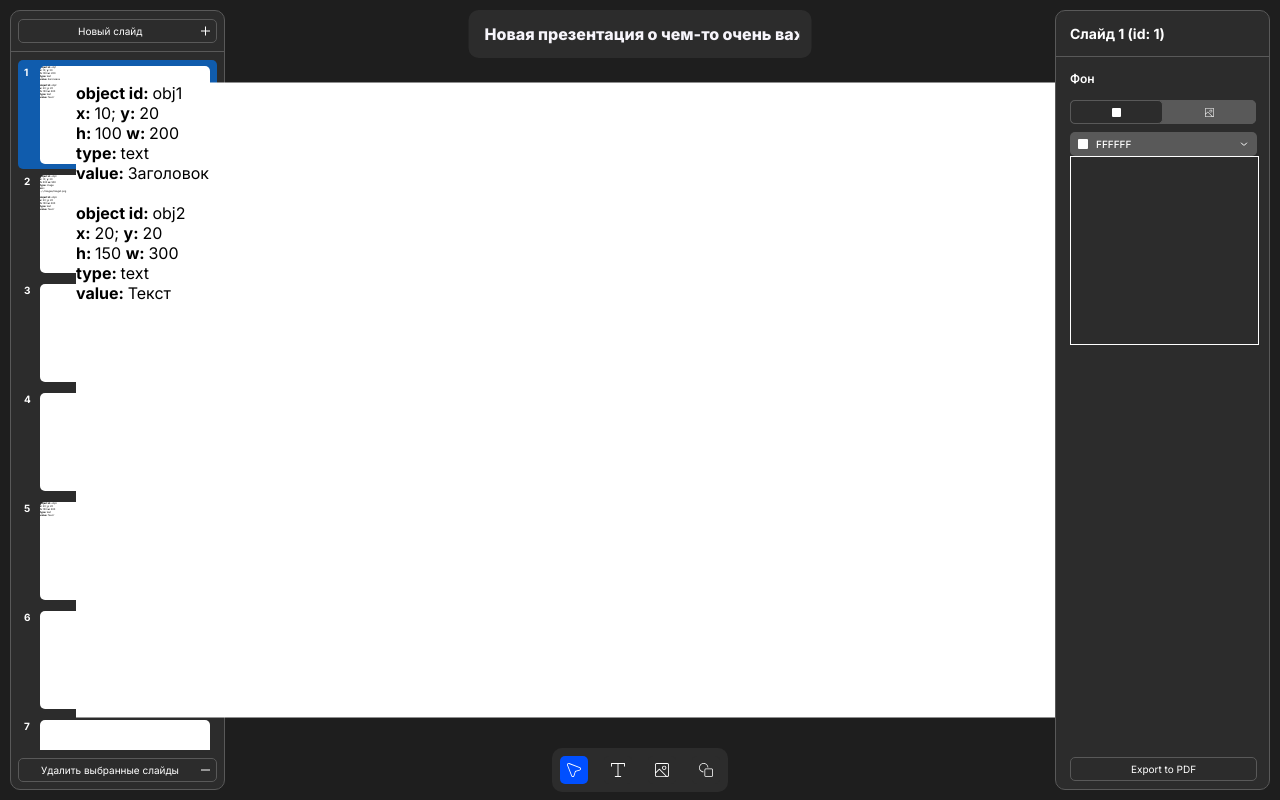
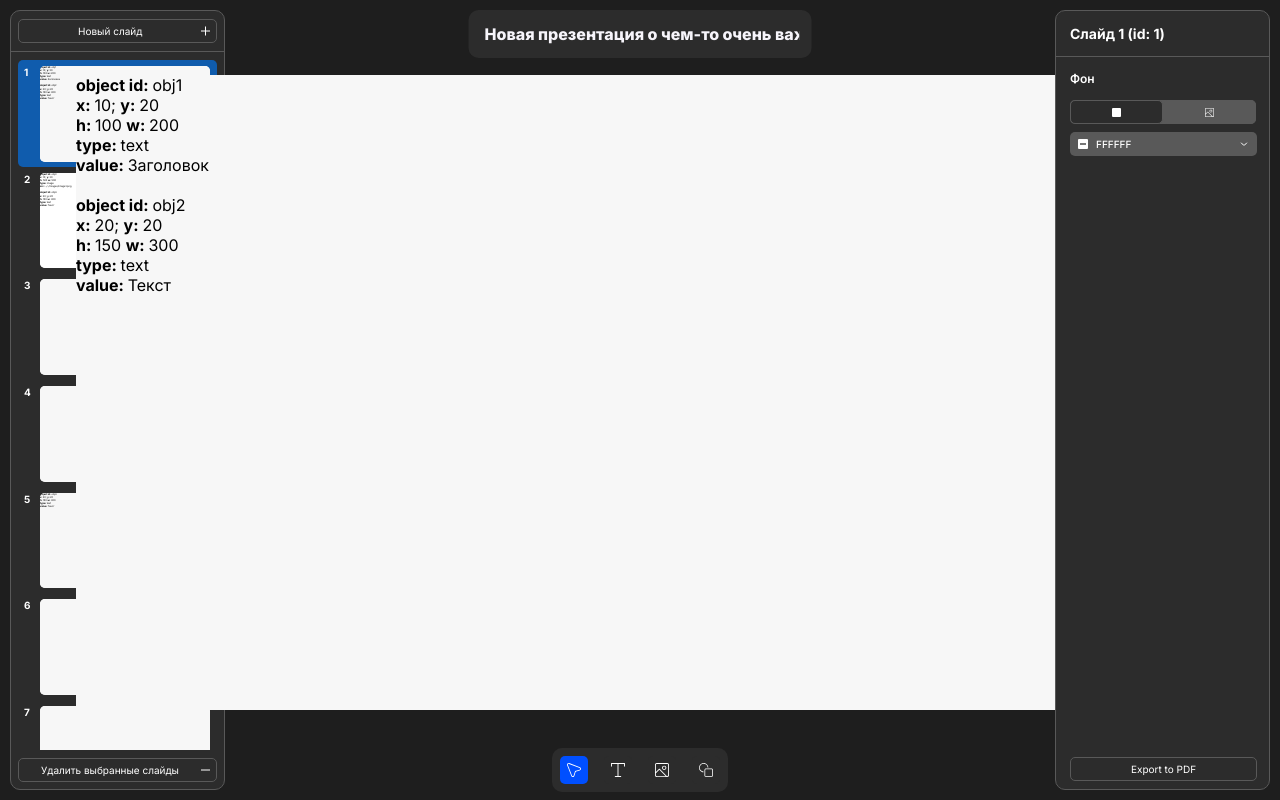
Before and after one commit to exesakreda/presentation-maker, a React (Vite) app in the folder my-vue-app/: page / in a window 1280 px wide. Built offline with nearby package versions, Linux system fonts and the light colour scheme.

Commit message:
реализована смена фона слайда, мелкие изменения

```diff
--- a/my-vue-app/src/services/data.ts
+++ b/my-vue-app/src/services/data.ts
@@ -31,7 +31,7 @@ const presentation: Presentation = {
         },
         {
             id: '2',
-            background: { type: 'image', src: '../../images/backgrounds/mountains.png' },
+            background: { type: 'color', value:'#fff' },
             objects: [
                 {
                     id: 'obj3',
--- a/my-vue-app/src/services/editor.ts
+++ b/my-vue-app/src/services/editor.ts
@@ -2,7 +2,7 @@ import { editor } from "./data"
 import { EditorType } from "./EditorType"
 
 let _editor = editor
-let _handler = null
+let _handler: Function = () => {}
 
 function getEditor() {
   return _editor
--- a/my-vue-app/src/services/editorFunctions.ts
+++ b/my-vue-app/src/services/editorFunctions.ts
@@ -1,4 +1,4 @@
-import { Slide } from "../../../types"
+import { Background, Slide } from "../../../types"
 import { EditorType, SelectionType } from "./EditorType"
 
 function setTitle(editor: EditorType, newTitle: string): EditorType {
@@ -82,4 +82,15 @@ function selectTool(editor: EditorType) {
     return editor
 }
 
-export { setTitle, setPosition, addSlide, setSelection, removeSlide, selectTool }
+function changeBackground(editor: EditorType, newSlideList: Slide[]) {
+
+    return {
+        ...editor,
+        presentation: {
+            ...editor.presentation,
+            slideList: newSlideList
+        }
+    }
+}
+
+export { setTitle, setPosition, addSlide, setSelection, removeSlide, selectTool, changeBackground }
--- a/my-vue-app/src/views/Properties.tsx
+++ b/my-vue-app/src/views/Properties.tsx
@@ -1,5 +1,8 @@
 import styles from './Properties.module.css'
 import { EditorType } from '../services/EditorType'
+import { dispatch } from '../services/editor'
+import { changeBackground } from '../services/editorFunctions'
+import { Background } from '../../../types'
 
 type PropertiesProps = {
     editor: EditorType
@@ -9,6 +12,23 @@ function Properties({ editor }: PropertiesProps) {
 
     const slideId = editor.selection?.selectedSlides[editor.selection?.selectedSlides.length - 1]
     const slideIndex = editor.presentation.slideList.findIndex((slide) => slide.id === slideId)
+
+    const onColorChange = (event) => {
+        const newBackground: Background = { type: 'color', value: String(event.target.value)}
+
+        const newSlideList = editor.presentation.slideList.map(slide => {
+            if (slide.id == slideId) {
+                return {
+                    ...slide,
+                    background: newBackground
+                }
+            }
+            console.log(slide.background)
+            return slide
+        })
+
+        dispatch(changeBackground, newSlideList)
+    }
 
     return (
         <div className={styles.properties}>
@@ -30,15 +50,15 @@ function Properties({ editor }: PropertiesProps) {
                 </div>
 
                 <div className={styles.backgroudSettings__colorField}>
-                    <div className={styles.currentColor} />
+                    <input type='color' className={styles.currentColor} onBlur={onColorChange}/>
                     <div className={styles.currentColorText}>FFFFFF</div>
                     <img src="src/assets/arrow-down.svg" alt="" className={styles.colorField__arrow} />
                 </div>
 
 
-                <div className={styles.colorField__colorPicker}>
+                {/* <div className={styles.colorField__colorPicker}>
 
-                </div>
+                </div> */}
 
             </div>
 
--- a/my-vue-app/src/views/SlideComponent.module.css
+++ b/my-vue-app/src/views/Slide.module.css
@@ -1,5 +1,7 @@
 .slide {
     display: block;
 
+    width: 1128px;
+    height: 634.5px;
     transform-origin: top left;
 }
--- a/my-vue-app/src/views/SlideComponent.tsx
+++ b/my-vue-app/src/views/Slide.tsx
@@ -1,5 +1,5 @@
 import type { Slide } from "../../../types"
-import styles from './SlideComponent.module.css'
+import styles from './Slide.module.css'
 
 import { TextArea, ImageArea } from "../../../types"
 
@@ -8,10 +8,12 @@ type SlideProps = {
     scale: number,
 }
 
-//переименовать в Slide
-function SlideComponent({slide, scale}: SlideProps) {
+
+function Slide({slide, scale}: SlideProps) {
     const slideObjects = slide.objects.map(obj =>
-        <>
+        <div
+            key={obj.id}
+        >
             <p><strong>object id: </strong>{obj.id}</p>
             <p><strong>x: </strong>{obj.position.x}; <strong>y: </strong>{obj.position.y}</p>
             <p><strong>h: </strong>{obj.size.h} <strong>w: </strong>{obj.size.w}</p>
@@ -19,14 +21,16 @@ function SlideComponent({slide, scale}: SlideProps) {
             {obj.type === 'text' && <p><strong>value: </strong>{(obj as TextArea).value}</p>}
             {obj.type === 'image' && <p><strong>src: </strong>{(obj as ImageArea).src}</p>}
             <br/>
-        </>
+        </div>
     )
 
+    const backgroundValue = slide.background.type == 'color' ? String(slide.background.value) : ''
+
     return (
-        <div className={styles.slide} style={{ transform: `scale(${scale})`}}>
+        <div className={styles.slide} style={{ transform: `scale(${scale})`, backgroundColor: backgroundValue}}>
             {slideObjects}
         </div>
     )
 }
 
-export { SlideComponent }
+export { Slide }
--- a/my-vue-app/src/views/SlideArea.module.css
+++ b/my-vue-app/src/views/SlideArea.module.css
@@ -1,10 +1,9 @@
 .slideArea {
     width: 1128px;
-    height: 635px;
+    height: 650px;
     position: fixed;
     transform-origin: top left;
     left: 50%;
     top: 50%;
-    background-color: #fff;
     transform: translate(-50%, -50%);
 }
--- a/my-vue-app/src/views/SlideArea.tsx
+++ b/my-vue-app/src/views/SlideArea.tsx
@@ -1,19 +1,19 @@
-import { Slide } from "../../../types"
+import type { Slide as SlideType } from "../../../types"
 import { EditorType } from "../services/EditorType"
 import styles from './SlideArea.module.css'
 
-import { SlideComponent } from "./SlideComponent"
+import { Slide } from "./Slide"
 
 type SlideAreaProps = {
     editor: EditorType,
 }
 
 function SlideArea({ editor }: SlideAreaProps) {
-    const currentSlide: Slide | undefined = editor.presentation.slideList.find(slide => slide.id === editor.selection?.selectedSlides[editor.selection?.selectedSlides.length - 1])
+    const currentSlide: SlideType | undefined = editor.presentation.slideList.find(slide => slide.id === editor.selection?.selectedSlides[editor.selection?.selectedSlides.length - 1])
     return (
         <div className={styles.slideArea}>
             {currentSlide ? (
-                <SlideComponent slide={currentSlide} scale={1}/>
+                <Slide slide={currentSlide} scale={1}/>
             ) : (
                 <></>
             )}
--- a/my-vue-app/src/views/SlideList.module.css
+++ b/my-vue-app/src/views/SlideList.module.css
@@ -167,7 +167,7 @@
 }
 
 .slidePreview {
-    height: 98px;
+    height: 95.625px;
     width: 170px;
 
     background-color: #fff;
@@ -180,3 +180,8 @@
     margin-right: 5px;
     overflow: hidden;
 }
+
+.slide {
+    height: 100%;
+    width: 100%;
+}
--- a/my-vue-app/src/views/SlideList.tsx
+++ b/my-vue-app/src/views/SlideList.tsx
@@ -1,12 +1,13 @@
-import { Slide } from "../../../types.ts"
+import type { Slide as SlideType } from "../../../types.ts"
 
-import { SlideComponent } from "./SlideComponent.tsx"
+import { Slide } from "./Slide.tsx"
 
 import styles from './SlideList.module.css'
 
 import { dispatch } from '../services/editor.ts'
 import { addSlide, removeSlide, setSelection } from '../services/editorFunctions.ts'
 import { EditorType } from "../services/EditorType.ts"
+import { MouseEvent } from "react"
 
 type ActionsProps = {
     editor: EditorType,
@@ -21,9 +22,9 @@ function SlideList({ editor }: ActionsProps) {
         dispatch(removeSlide)
     }
 
-    function onSlideClick(slideId: string) {
+    function onSlideClick(e: MouseEvent, slideId: string) {
         if (editor.selection) {
-            if (event.ctrlKey) {
+            if (e.ctrlKey) {
                 if (editor.selection.selectedSlides.includes(slideId)) {
                     dispatch(setSelection, {
                         selectedSlides: editor.selection.selectedSlides.filter(id => id !== slideId)
@@ -42,13 +43,13 @@ function SlideList({ editor }: ActionsProps) {
         }
     }
 
-    const slides: Slide[] = editor.presentation.slideList
+    const slides: SlideType[] = editor.presentation.slideList
 
     const slideListItems = slides.map(slide => {
         return (
             <div
                 key={slide.id}
-                onClick={() => onSlideClick(slide.id)}
+                onClick={(event) => onSlideClick(event, slide.id)}
                 className={`${styles.slideContainer} ${editor.selection?.selectedSlides.includes(slide.id)
                     ? styles.selectedSlide
                     : ''
@@ -56,7 +57,7 @@ function SlideList({ editor }: ActionsProps) {
             >
                 <p className={styles.slide__id}>{slides.indexOf(slide) + 1}</p>
                 <div className={styles.slidePreview}>
-                    <SlideComponent slide={slide} scale={0.15} />
+                    <Slide slide={slide} scale={0.150709219858156} />
                 </div>
             </div>
         )
--- a/my-vue-app/src/views/Title.module.css
+++ b/my-vue-app/src/views/Title.module.css
@@ -27,9 +27,14 @@
     padding-bottom: 2px;
     padding-left: 4px;
     outline: none;
+    transition: .1s;
 }
 .title:focus {
     background-color: #95959542;
+}
+.title:hover {
+    background-color: #95959542;
+    transition: .1s;
 }
 
 .title::-webkit-scrollbar {
```
Also changed, not shown: my-vue-app/src/views/Tools.tsx (line endings or trailing spaces).
